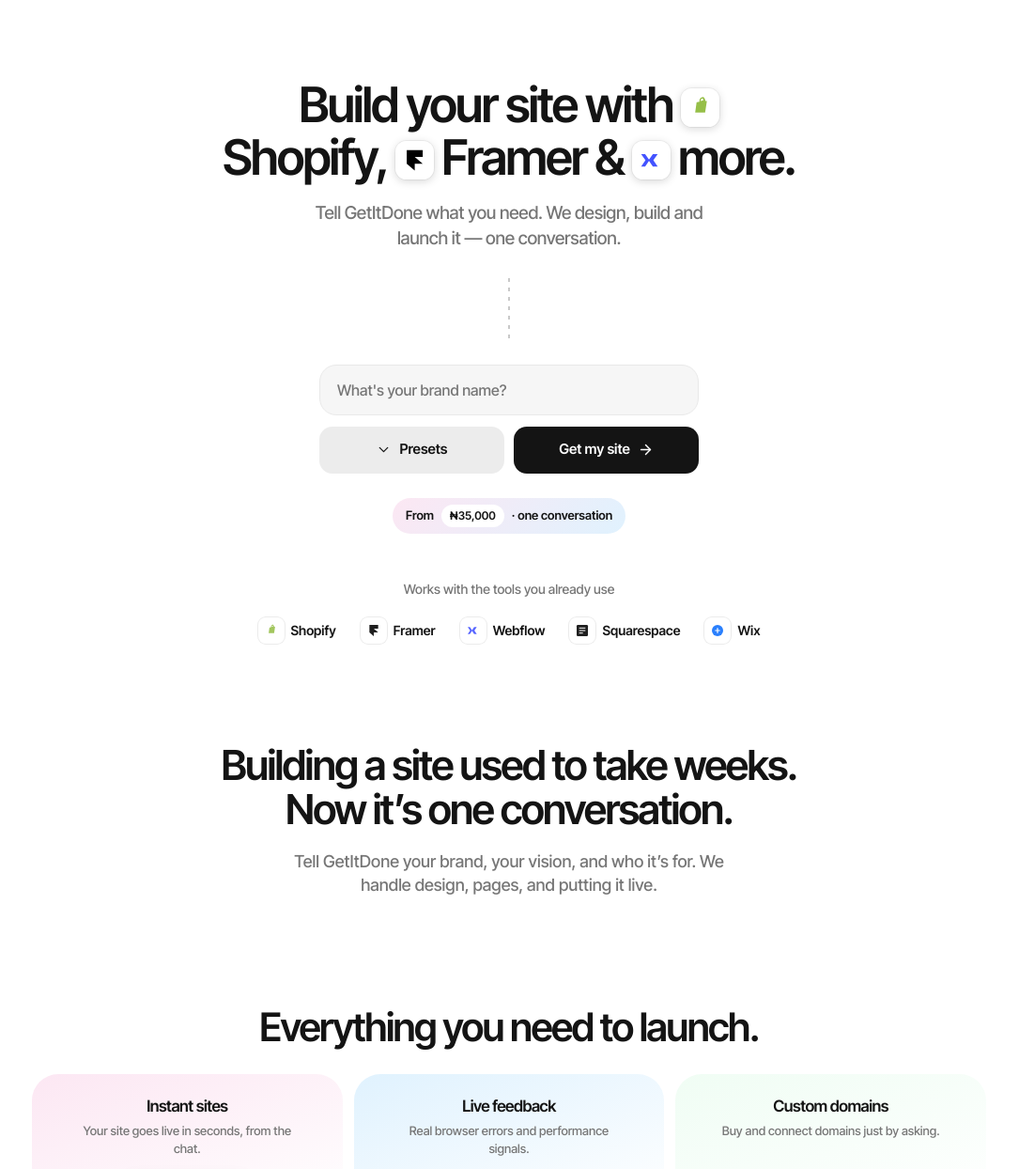
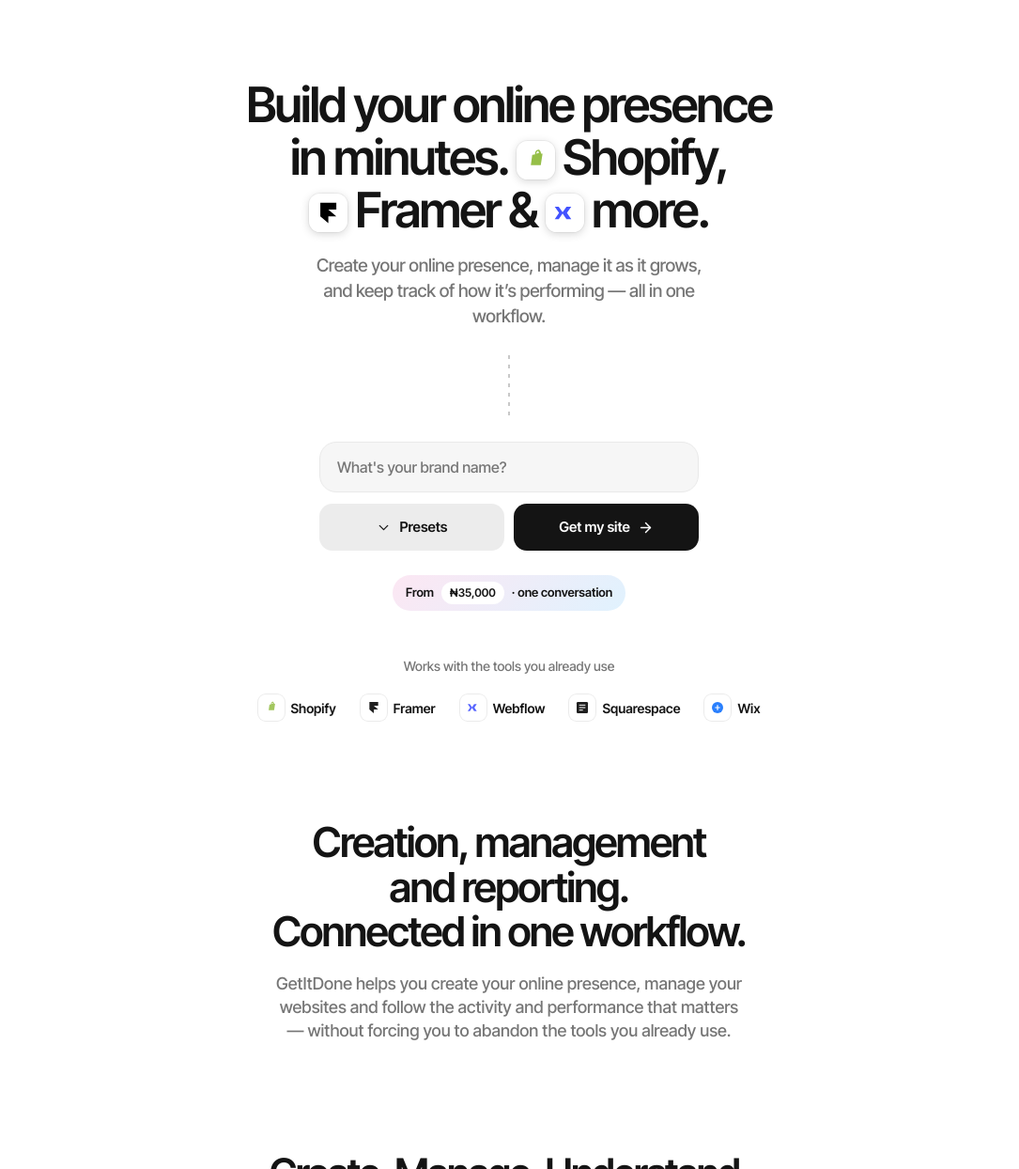
Before and after one commit to lourdjvke/GetItDone, a plain HTML site: page index.html in a window 1280 px wide. Shown: the part 56-1300 px from the top of the page at 94% size, without its empty margins (98-1183 px from the left). Drawn offline with Linux system fonts and the light colour scheme.

Commit message:
Reposition GetItDone around existing workflows

```diff
--- a/index.html
+++ b/index.html
@@ -168,7 +168,7 @@ footer{background:var(--foot);color:#fff;padding:48px 0 0;text-align:center}
 
 <main id="top">
 <section class="hero w">
-<h1 class="rv">Build your site with
+<h1 class="rv">Build your online presence in minutes.
 <span class="bd" style="--k:0" title="Shopify"><svg viewBox="0 0 24 24" fill="#96bf48"><path d="M15.3 3.3c-.1-.5-.4-.6-.8-.6h-.1c-1.1 0-2.2.7-2.7 1.7-.4.7-.5 1.5-.4 2.3l-2.1.5c-.2 0-.4.1-.4.3l-1.2 8.5c0 .1 0 .2.1.2h8.4c.1 0 .2-.1.2-.2l1.5-9.7c0-.1 0-.2-.1-.2h-1.1l-.1-.1c-.2-1.3-.5-2.2-1.3-2.7zm-2.5 1.5c.3-.5.7-.8 1.1-.8.1 0 .2 0 .2.1.3.2.5.8.6 1.5l-2.3.5c0-.5.1-1 .4-1.3z"/></svg></span>
 Shopify,
 <span class="bd" style="--k:1" title="Framer"><svg viewBox="0 0 24 24" fill="#000"><path d="M5 3h14v6H12l7 6H5V3zm0 12h7v6l-7-6z"/></svg></span>
@@ -176,7 +176,7 @@ Framer &amp;
 <span class="bd" style="--k:2" title="Webflow"><svg viewBox="0 0 24 24" fill="#4353ff"><path d="M17.5 6.5h-4.2L9.5 12l3.8 5.5h4.2L13.7 12l3.8-5.5zM6.5 6.5H3l3.8 5.5L3 17.5h3.5L10.3 12 6.5 6.5z"/></svg></span>
 more.
 </h1>
-<p class="sub rv" style="--d:1">Tell GetItDone what you need. We design, build and launch it — one conversation.</p>
+<p class="sub rv" style="--d:1">Create your online presence, manage it as it grows, and keep track of how it’s performing — all in one workflow.</p>
 <div class="draw-line" id="drawLine"></div>
 
 <div class="composer rv" style="--d:2" id="composer">
@@ -253,16 +253,16 @@ Send
 </section>
 
 <section class="say"><div class="w">
-<h2 class="rv">Building a site used to take weeks.<br>Now it’s one conversation.</h2>
-<p class="rv" style="--d:1">Tell GetItDone your brand, your vision, and who it’s for. We handle design, pages, and putting it live.</p>
+<h2 class="rv">Creation, management and reporting.<br>Connected in one workflow.</h2>
+<p class="rv" style="--d:1">GetItDone helps you create your online presence, manage your websites and follow the activity and performance that matters — without forcing you to abandon the tools you already use.</p>
 </div></section>
 
 <section class="sec w" id="features">
-<h2 class="rv">Everything you need to launch.</h2>
+<h2 class="rv">Create. Manage. Understand.</h2>
 <div class="grid">
-<div class="c pink rv"><h3>Instant sites</h3><p>Your site goes live in seconds, from the chat.</p><div class="vis"><div class="u" style="--a:0s"><i></i>orbit.getitdone.app</div><div class="u" style="--a:.7s"><i></i>studio.getitdone.app</div><div class="u" style="--a:1.4s"><i class="o"></i>shop.getitdone.app</div></div></div>
-<div class="c sky rv" style="--d:1"><h3>Live feedback</h3><p>Real browser errors and performance signals.</p><div class="vis"><div class="el" id="elList"><div><i></i>TypeError · cart.js<span>8 sessions</span></div><div><i class="y"></i>Slow paint · /home<span>3 sessions</span></div><div><i class="g"></i>Resolved · checkout<span>fixed</span></div></div></div></div>
-<div class="c soft rv" style="--d:2"><h3>Custom domains</h3><p>Buy and connect domains just by asking.</p><div class="vis"><div class="dom">yourbrand.com<em>Available</em></div></div></div>
+<div class="c pink rv"><h3>Creation</h3><p>Bring your ideas together and create your online presence.</p><div class="vis"><div class="u" style="--a:0s"><i></i>orbit.getitdone.app</div><div class="u" style="--a:.7s"><i></i>studio.getitdone.app</div><div class="u" style="--a:1.4s"><i class="o"></i>shop.getitdone.app</div></div></div>
+<div class="c sky rv" style="--d:1"><h3>Management</h3><p>Keep your websites, updates and activity organised in one place.</p><div class="vis"><div class="el" id="elList"><div><i></i>TypeError · cart.js<span>8 sessions</span></div><div><i class="y"></i>Slow paint · /home<span>3 sessions</span></div><div><i class="g"></i>Resolved · checkout<span>fixed</span></div></div></div></div>
+<div class="c soft rv" style="--d:2"><h3>Reports</h3><p>See activity, performance signals and what needs your attention.</p><div class="vis"><div class="dom">yourbrand.com<em>Available</em></div></div></div>
 <div class="c pink rv"><h3>Fully customizable</h3><p>Every layout, color and interaction — yours.</p><div class="vis"><div class="nav-demo" id="nv"><div class="pill" id="pl"><span class="gl" id="gl"></span><span class="hv" id="hv"></span>
 <button class="a" aria-label="Inbox"><svg viewBox="0 0 24 24"><path d="M22 12h-6l-2 3h-4l-2-3H2M5.5 5.1L2 12v6a2 2 0 0 0 2 2h16a2 2 0 0 0 2-2v-6l-3.5-6.9A2 2 0 0 0 16.7 4H7.3a2 2 0 0 0-1.8 1.1z"/></svg></button>
 <button aria-label="Scan"><svg viewBox="0 0 24 24"><path d="M3 7V5a2 2 0 0 1 2-2h2M17 3h2a2 2 0 0 1 2 2v2M21 17v2a2 2 0 0 1-2 2h-2M7 21H5a2 2 0 0 1-2-2v-2"/><circle cx="12" cy="12" r="1.5"/></svg></button>
@@ -285,7 +285,7 @@ Send
 </section>
 
 <section class="agents w" id="tools">
-<h2 class="rv">Designed for the platforms you ship on.</h2>
+<h2 class="rv">Works with your existing workflow.</h2>
 <div class="tiles rv" style="--d:1">
 <div style="--i:0"><svg viewBox="0 0 24 24" fill="#96bf48"><path d="M15.3 3.3c-.1-.5-.4-.6-.8-.6h-.1c-1.1 0-2.2.7-2.7 1.7-.4.7-.5 1.5-.4 2.3l-2.1.5c-.2 0-.4.1-.4.3l-1.2 8.5c0 .1 0 .2.1.2h8.4c.1 0 .2-.1.2-.2l1.5-9.7c0-.1 0-.2-.1-.2h-1.1l-.1-.1c-.2-1.3-.5-2.2-1.3-2.7zm-2.5 1.5c.3-.5.7-.8 1.1-.8.1 0 .2 0 .2.1.3.2.5.8.6 1.5l-2.3.5c0-.5.1-1 .4-1.3z"/></svg></div>
 <div style="--i:1"><svg viewBox="0 0 24 24" fill="#000"><path d="M5 3h14v6H12l7 6H5V3zm0 12h7v6l-7-6z"/></svg></div>
@@ -293,6 +293,7 @@ Send
 <div style="--i:3"><svg viewBox="0 0 24 24" fill="#000"><rect x="3" y="3" width="18" height="18" rx="2"/><path d="M7 8h10M7 12h10M7 16h6" stroke="#fff" stroke-width="1.5" fill="none"/></svg></div>
 <div style="--i:4"><svg viewBox="0 0 24 24" fill="#0c6efd"><circle cx="12" cy="12" r="9"/><path d="M8 12h8M12 8v8" stroke="#fff" stroke-width="1.8" fill="none"/></svg></div>
 </div>
+<p class="rv" style="--d:2;text-align:center;color:var(--mute);max-width:540px;margin:18px auto 0;font-size:15px">Keep working with the platforms and tools already in your process. GetItDone adds a connected layer for creation, website management and reporting.</p>
 <div class="st3">
 <div class="rv"><b data-n="12000">0</b><small>builds</small></div>
 <div class="rv" style="--d:1"><b data-n="48000">0</b><small>pages</small></div>
```
